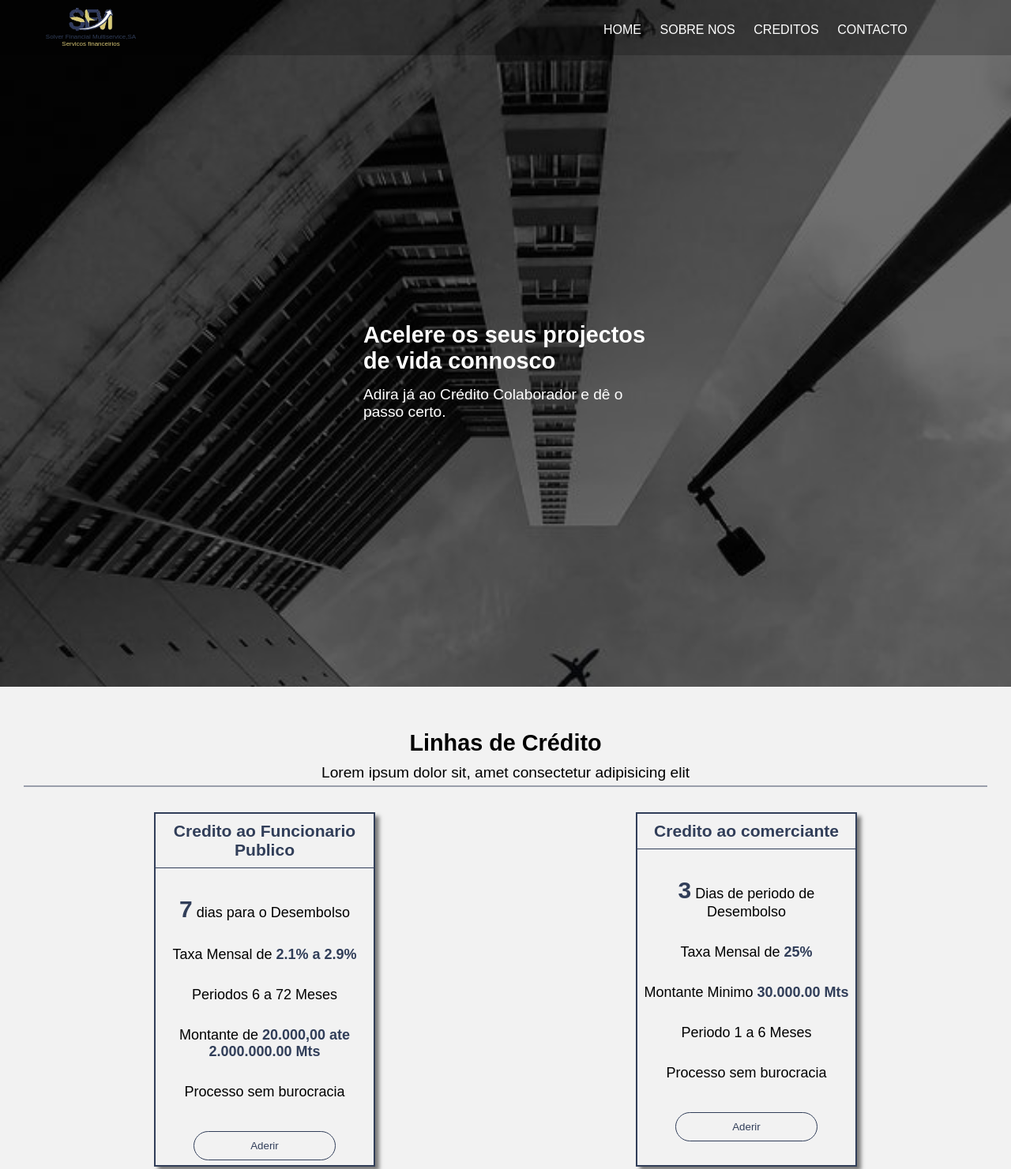
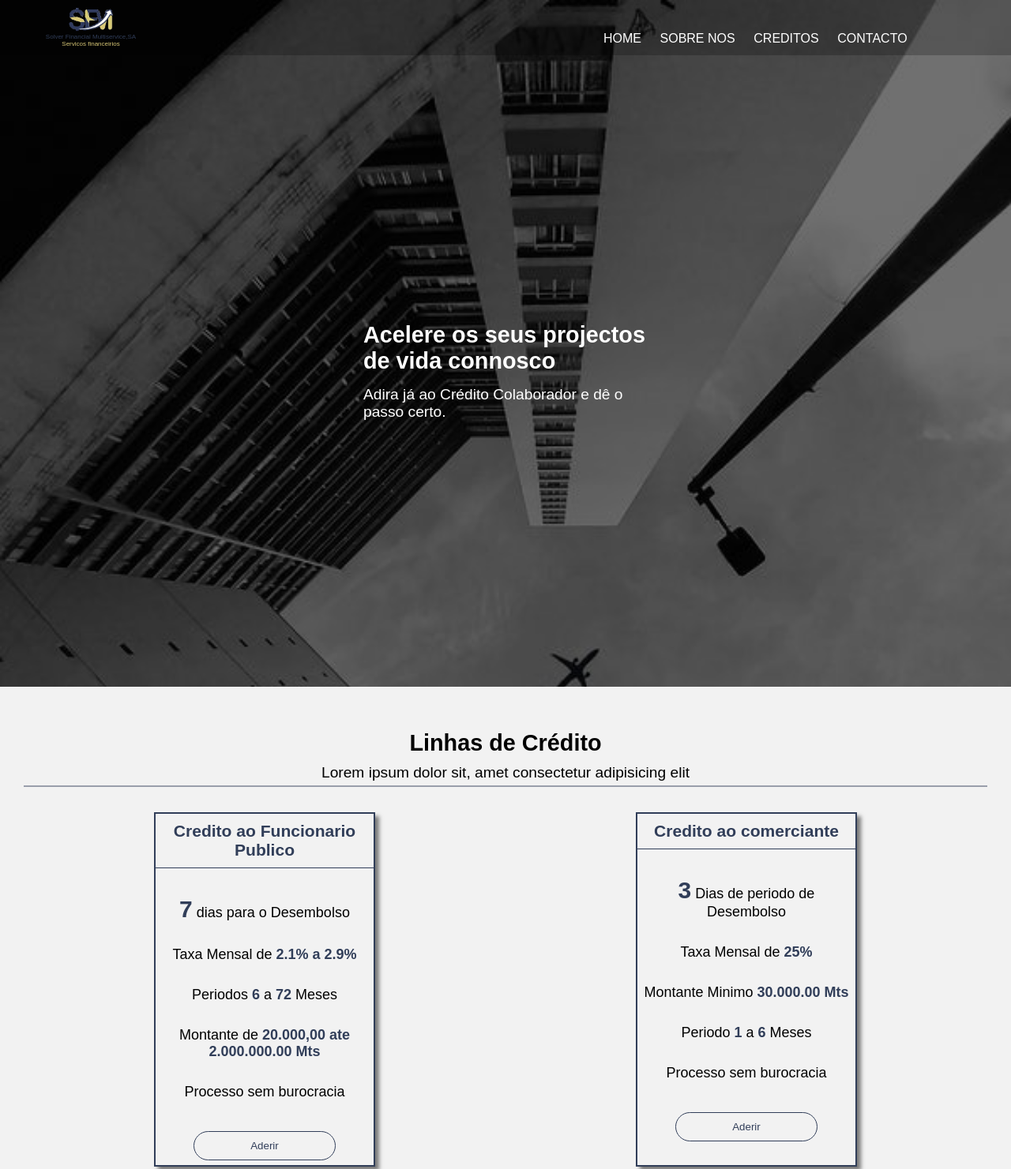
Before and after one commit to euricodosSantos/sfm, a plain HTML site: page index.html in a window 1280 px wide. Shown: the top 1481 px of the page at 79% size. Drawn offline with Linux system fonts and the light colour scheme.

Commit message:
update3.6

```diff
--- a/index.html
+++ b/index.html
@@ -48,7 +48,7 @@
                         <h3>Credito ao Funcionario Publico</h3>
                         <p><strong class="maior">7</strong> dias para o Desembolso </p>
                        <p>Taxa Mensal de <strong>2.1% a 2.9%</strong>  </p>
-                       <p>Periodos 6 a 72 Meses </p>
+                       <p>Periodos <strong> 6</strong> a <strong>72</strong>  Meses </p>
                        <p>Montante  de <strong>20.000,00 ate 2.000.000.00 Mts</strong></p>
                        <p>Processo sem burocracia</p>
                       <a href="#contacto"><input type="button" value="Aderir" id="ad1" class="aderir"></a>
@@ -61,7 +61,7 @@
 
                   </p>
                 <p>Montante Minimo <strong>30.000.00 Mts</strong></p>
-                <p>Periodo 1 a 6 Meses </p>
+                <p>Periodo <strong> 1</strong> a <strong>6</strong> Meses </p>
                 <p>Processo sem burocracia</p>
 
 
--- a/style/style2.css
+++ b/style/style2.css
@@ -29,6 +29,11 @@
         background-color: rgba(0, 0, 0, 0.651);
         padding: 10px;
         display: flex;
+        flex-direction: column;
+        justify-content:space-around;
+        flex-wrap: wrap;
+        flex-flow: column-reverse;
+
     }
 
     header div#logotipo {
```
